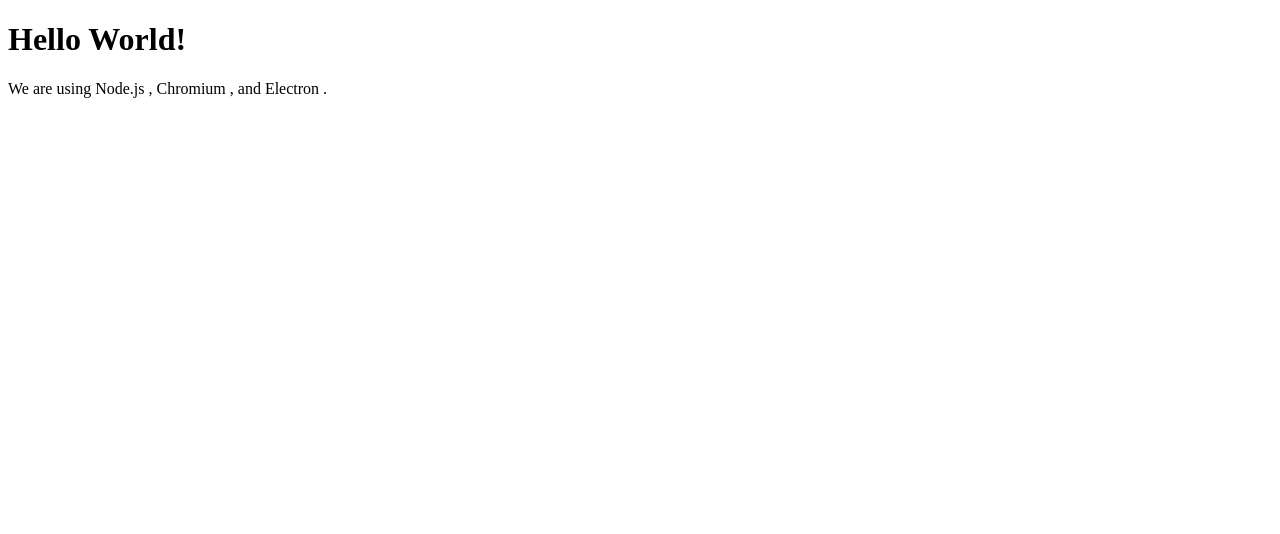
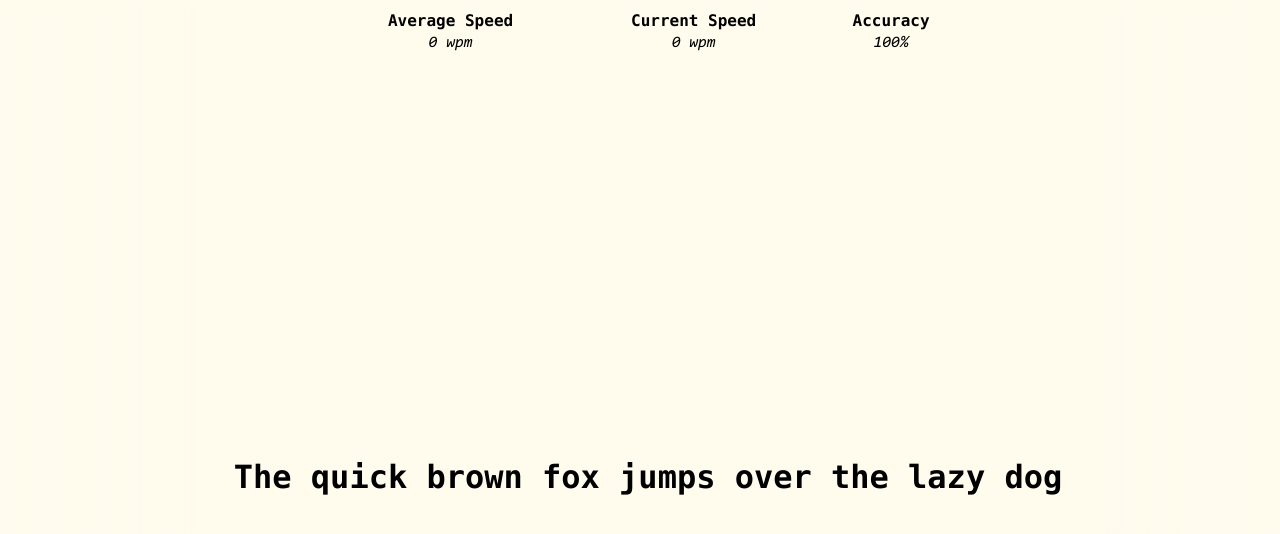
Before and after one commit to n00rsy/wiper-typer, a website with bundled scripts: page index.html in a window 1280 px wide. Built offline with nearby package versions, Linux system fonts and the light colour scheme.

Commit message:
gross stuff out of the way

```diff
--- a/index.html
+++ b/index.html
@@ -12,12 +12,32 @@
       http-equiv="X-Content-Security-Policy"
       content="default-src 'self'; script-src 'self'"
     />
+
+    <link rel="stylesheet" href="styles.css">
+
   </head>
   <body>
-    <h1>Hello World!</h1>
-    We are using Node.js <span id="node-version"></span>, Chromium
-    <span id="chrome-version"></span>, and Electron
-    <span id="electron-version"></span>.
+    <div class="right-fade"></div>
+    <div class="left-fade"></div>
+    <div id = "stats-container">
+
+      <table>
+        <tr>
+          <th>Average Speed</th>
+          <th>Current Speed</th>
+          <th>Accuracy</th>
+        </tr>
+        <tr>
+          <td>0 wpm</td>
+          <td>0 wpm</td>
+          <td>100%</td>
+        </tr>
+      </table>
+
+    </div>
+    <div id = "text-container">
+      <h1 id = "text">The quick brown fox jumps over the lazy dog</h1>
+    </div>
 
     <!-- You can also require other files to run in this process -->
     <script src="./dist/renderer.js"></script>
--- a/src/main.ts
+++ b/src/main.ts
@@ -4,11 +4,11 @@
 function createWindow() {
   // Create the browser window.
   const mainWindow = new BrowserWindow({
-    height: 600,
+    height: 450,
     webPreferences: {
       preload: path.join(__dirname, "preload.js"),
     },
-    width: 800,
+    width: 1300,
   });
 
   // and load the index.html of the app.
--- /dev/null
+++ b/styles.css
@@ -0,0 +1,60 @@
+@font-face {
+    font-family: consolas;
+    src: url(/consolas/Consolas.ttf);
+}
+
+:root {
+    --bg-color: 255, 251, 237;
+  }
+html{
+    color:black;
+    background-color: rgb(var(--bg-color));
+    font-family: consolas, monospace;
+
+    width: 100%;
+    height: 100%;
+
+}
+body{
+    width: 100%;
+    height: 100%;
+
+}
+#text-container{
+    width: 100%;
+    height: 100%;
+}
+h1{
+    width: 100%;
+    height: 100%;
+    font-size: xx-large;
+
+    display: flex;
+    justify-content: center;
+    align-items: center;
+    z-index: -1;
+}
+
+#stats-container{
+    display: flex;
+    justify-content: center;
+}
+table{
+    width: 50%;
+    text-align: center;
+}
+.right-fade{
+    position: fixed;
+    height: 100%;
+    width: 15vw;
+    z-index: 1;
+    background-image: linear-gradient(to left, rgba(255,0,0,0), rgba(var(--bg-color),1));
+}
+.left-fade{
+    position: fixed;
+    height: 100%;
+    width: 15vw;
+    left:85vw;
+    z-index: 1;
+    background-image: linear-gradient(to right, rgba(255,0,0,0), rgba(var(--bg-color),1));
+}
```
Also changed, not shown: consolas/freefontsdownload.txt (added, +7 -0 lines), consolas/CONSOLA.TTF (added), consolas/CONSOLAB.TTF (added), consolas/Consolas.ttf (added), consolas/consolai.ttf (added), consolas/consolas.png (added), consolas/consolaz.ttf (added), 1 other file.
